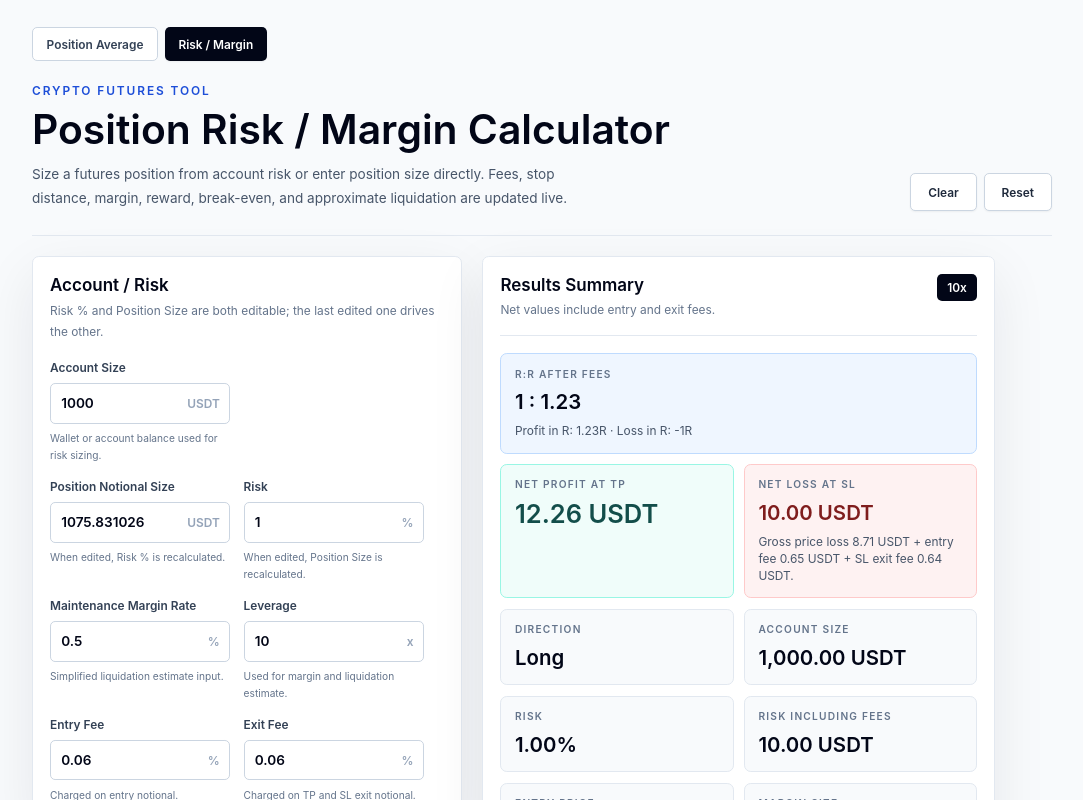
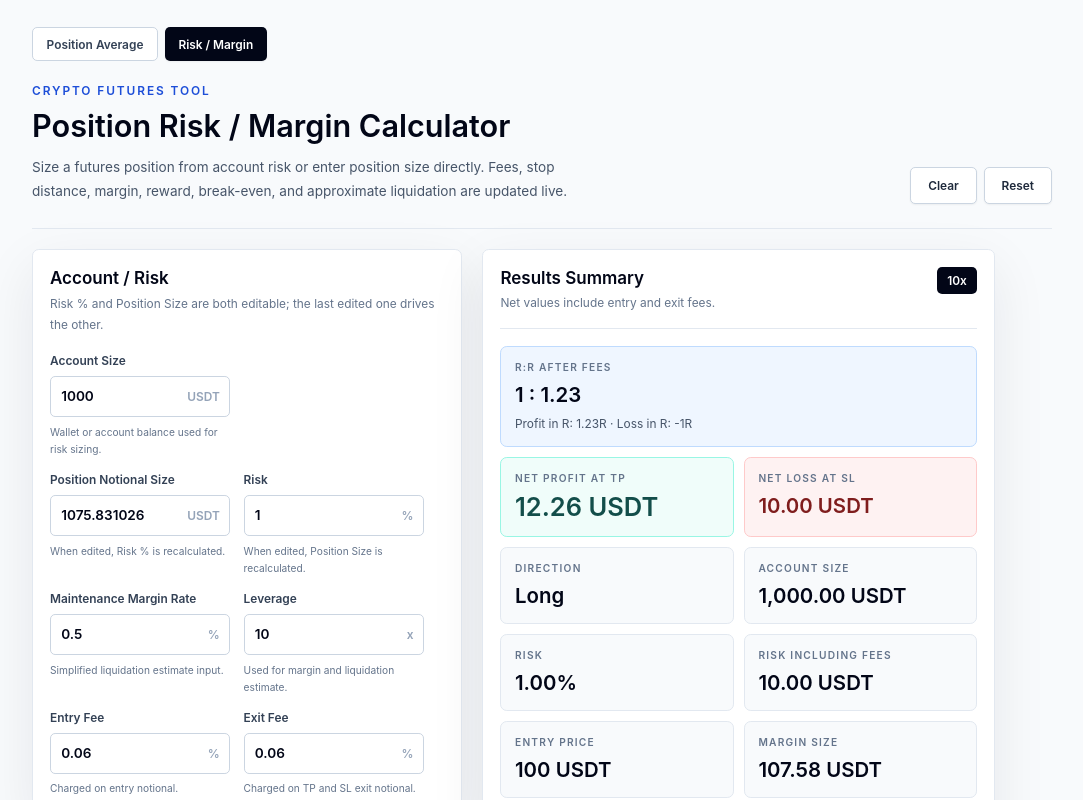
Before and after one commit to natalia-hh/web-calculators, a React (Vite) app: page / in a window 1280 px wide. Both pictures are taken after a click on the button "Risk / Margin". Shown: the top 800 px of the page, without its empty margins (98-1181 px from the left). Built offline with nearby package versions, Linux system fonts and the light colour scheme.

Commit message:
Changes to be committed: UI fixes and improvements 	modified:   src/calculators/position-average/PositionAverageCalculator.tsx 	modified:   src/calculators/position-risk-margin/PositionRiskMarginCalculator.tsx

```diff
--- a/src/calculators/position-average/PositionAverageCalculator.tsx
+++ b/src/calculators/position-average/PositionAverageCalculator.tsx
@@ -33,12 +33,12 @@ export function PositionAverageCalculator() {
 
   return (
     <>
-      <header className="flex flex-col gap-5 border-b border-slate-200 pb-7 md:flex-row md:items-end md:justify-between">
+      <header className="flex w-full max-w-[1160px] flex-col gap-5 border-b border-slate-200 pb-7 md:flex-row md:items-end md:justify-between">
         <div className="max-w-3xl">
           <p className="mb-3 text-sm font-semibold uppercase tracking-[0.16em] text-teal-700">
             Trading position tool
           </p>
-          <h1 className="text-3xl font-semibold tracking-normal text-slate-950 sm:text-5xl">
+          <h1 className="text-3xl font-semibold tracking-normal text-slate-950 sm:text-4xl">
             Position Average Calculator
           </h1>
           <p className="mt-4 max-w-2xl text-base leading-7 text-slate-600">
@@ -55,7 +55,7 @@ export function PositionAverageCalculator() {
         </button>
       </header>
 
-      <div className="grid gap-6 lg:grid-cols-[430px_minmax(360px,0.9fr)]">
+      <div className="grid w-full max-w-[1160px] gap-6 lg:grid-cols-[430px_minmax(360px,0.9fr)]">
         <section className="grid gap-6">
           <InputCard
             title="Current Position"
--- a/src/calculators/position-risk-margin/PositionRiskMarginCalculator.tsx
+++ b/src/calculators/position-risk-margin/PositionRiskMarginCalculator.tsx
@@ -52,12 +52,12 @@ export function PositionRiskMarginCalculator() {
 
   return (
     <>
-      <header className="flex flex-col gap-5 border-b border-slate-200 pb-7 md:flex-row md:items-end md:justify-between">
+      <header className="flex w-full max-w-[1160px] flex-col gap-5 border-b border-slate-200 pb-7 md:flex-row md:items-end md:justify-between">
         <div className="max-w-3xl">
           <p className="mb-3 text-sm font-semibold uppercase tracking-[0.16em] text-blue-700">
             Crypto futures tool
           </p>
-          <h1 className="text-3xl font-semibold tracking-normal text-slate-950 sm:text-5xl">
+          <h1 className="text-3xl font-semibold tracking-normal text-slate-950 sm:text-4xl">
             Position Risk / Margin Calculator
           </h1>
           <p className="mt-4 max-w-2xl text-base leading-7 text-slate-600">
@@ -89,7 +89,7 @@ export function PositionRiskMarginCalculator() {
         </div>
       </header>
 
-      <div className="grid gap-6 lg:grid-cols-[430px_minmax(360px,0.9fr)]">
+      <div className="grid w-full max-w-[1160px] gap-6 lg:grid-cols-[430px_minmax(360px,0.9fr)]">
         <section className="grid gap-6">
           <InputCard
             title="Account / Risk"
@@ -315,9 +315,6 @@ export function PositionRiskMarginCalculator() {
                 <ResultItem
                   label="Net Loss at SL"
                   value={formatMoney(values.netLossAtStopLoss)}
-                  helper={`Gross price loss ${formatMoney(values.grossLossAtStopLoss)} + entry fee ${formatMoney(
-                    values.entryFee
-                  )} + SL exit fee ${formatMoney(values.exitFeeAtStopLoss)}.`}
                   tone="danger"
                 />
               </div>
@@ -331,7 +328,6 @@ export function PositionRiskMarginCalculator() {
                 <ResultItem
                   label="Break-Even Price after fees"
                   value={formatPrice(values.breakEvenPrice)}
-                  helper="This is the exit price required to cover both entry and exit fees."
                 />
                 <ResultItem
                   label="Estimated Liquidation Price"
@@ -343,8 +339,11 @@ export function PositionRiskMarginCalculator() {
                 <ResultItem label="Stop Loss Distance" value={formatPercent(values.stopLossDistancePercent)} />
                 <ResultItem label="Take Profit Price" value={formatPrice(values.takeProfitPrice)} />
                 <ResultItem label="Take Profit Distance" value={formatPercent(values.takeProfitDistancePercent)} />
-                <ResultItem label="Entry Fee" value={formatMoney(values.entryFee)} />
-                <ResultItem label="Exit Fee at TP/SL (max)" value={formatMoney(values.maxExitFee)} />
+                <ResultItem label="Fees (max)" value={formatMoney(values.entryFee + values.maxExitFee)} />
+                <ResultItem
+                  label="Entry Fee / Exit Fee at TP/SL (max)"
+                  value={`${formatNumber(values.entryFee, 2, 2)} / ${formatMoney(values.maxExitFee)}`}
+                />
               </div>
 
               <button
```
